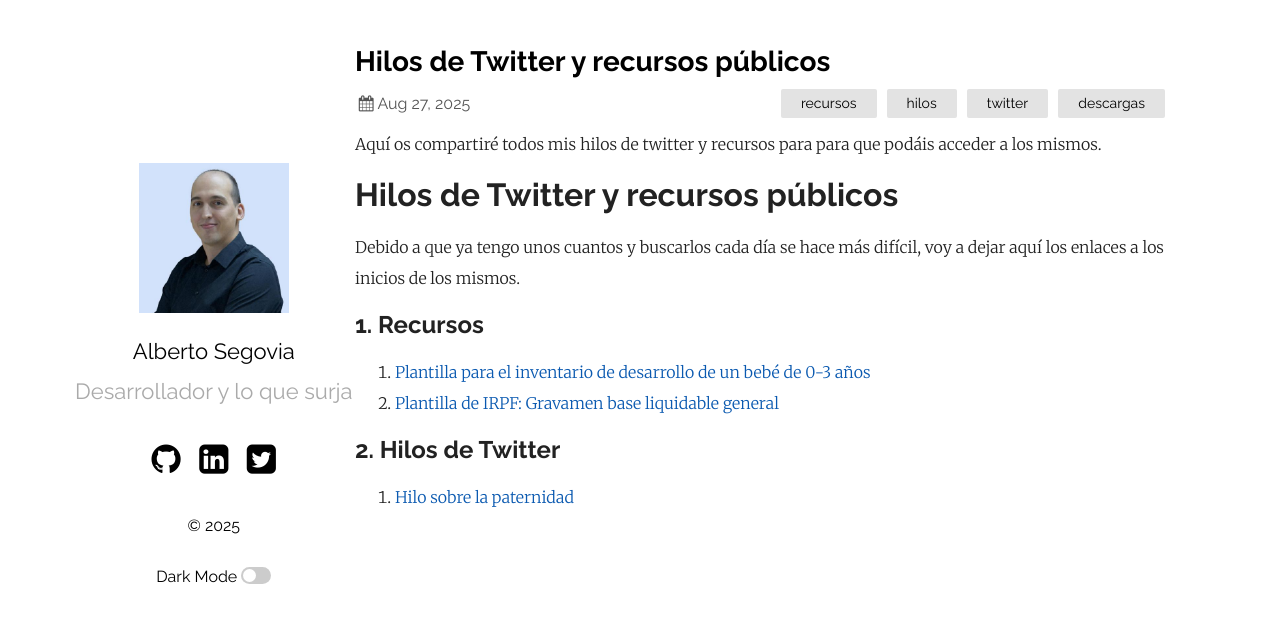
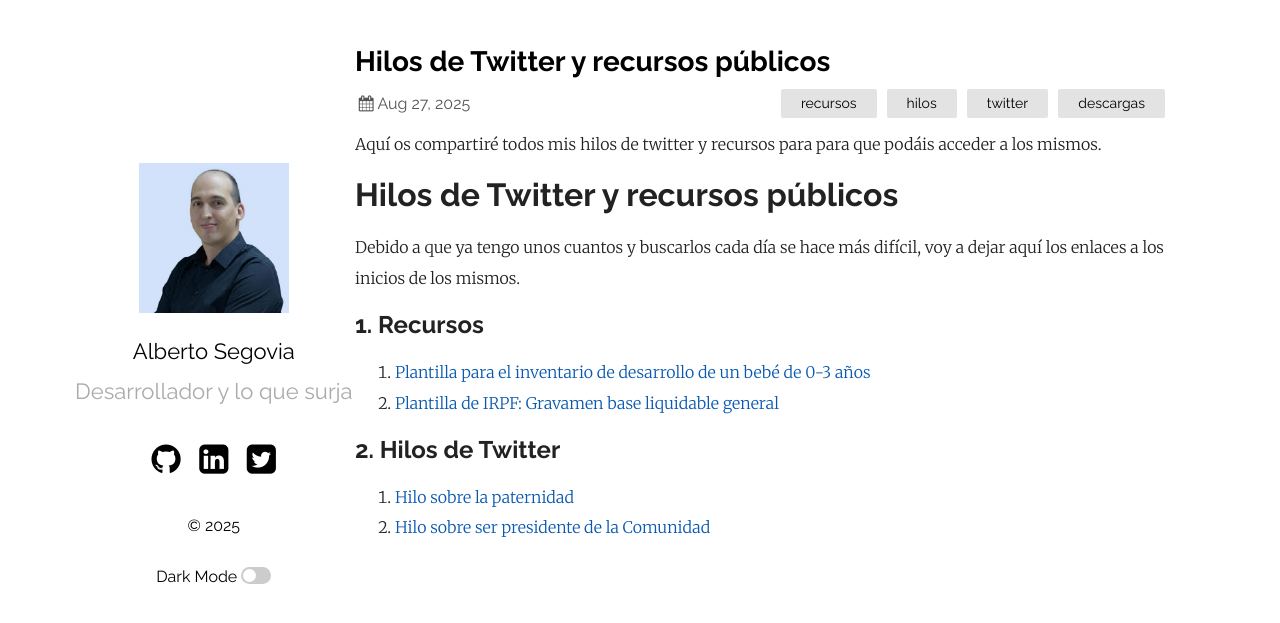
Before and after one commit to asegnz/asegnz.github.io, a Jekyll site: the page built from _posts/2025-08-27-hilos-twitter-recursos.md, in a window 1280 px wide. Shown: the top 623 px of the page. Built offline with Jekyll 4.4.1, drawn with Linux system fonts in a browser that asks for light colours; comment, search, counter and statistics services are not loaded.

Commit message:
Update 2025-08-27-hilos-twitter-recursos.md

```diff
--- a/_posts/2025-08-27-hilos-twitter-recursos.md
+++ b/_posts/2025-08-27-hilos-twitter-recursos.md
@@ -19,3 +19,4 @@ Debido a que ya tengo unos cuantos y buscarlos cada día se hace más difícil,
 ## 2. Hilos de Twitter
 
 1. [Hilo sobre la paternidad](https://x.com/asegnz/status/1369303402610589696)
+2. [Hilo sobre ser presidente de la Comunidad](https://x.com/asegnz/status/1966626738969907307)
```
